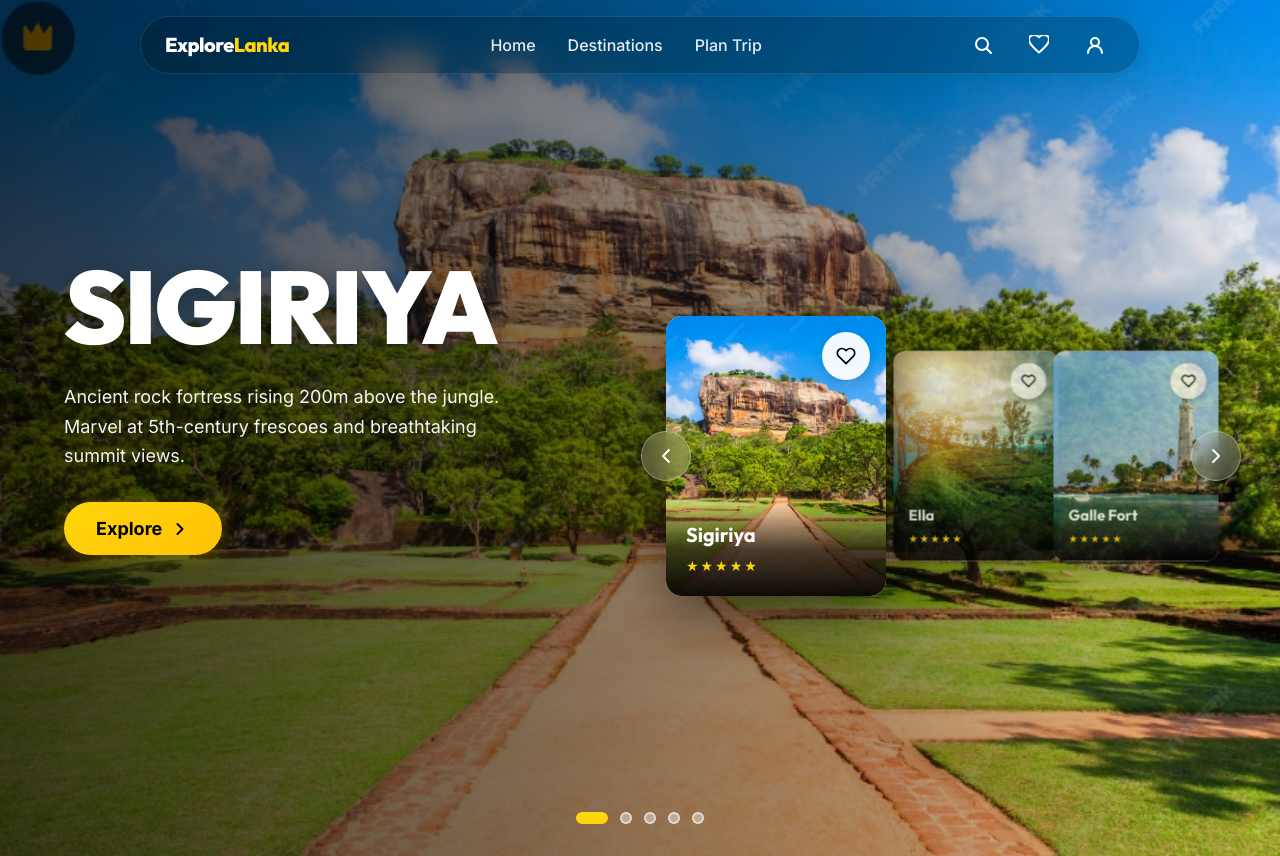
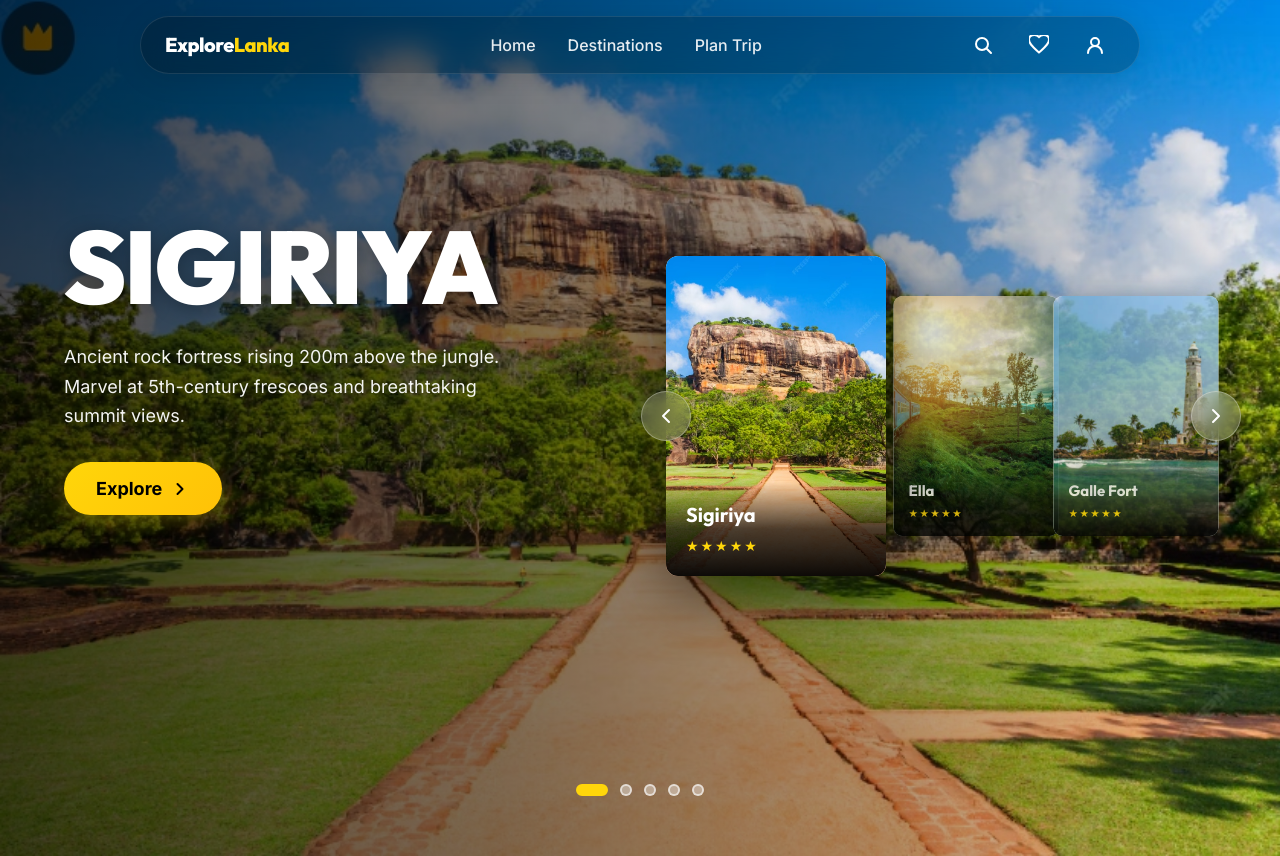
Before and after one commit to akasha-nadeel/Travel-web, a plain HTML site: page index.html in a window 1280 px wide. Shown: the top 856 px of the page. Drawn offline with nearby package versions, Linux system fonts and the light colour scheme.

Commit message:
Add files via upload

```diff
--- a/css/hero-slider.css
+++ b/css/hero-slider.css
@@ -60,6 +60,8 @@
     margin: 0;
     padding: 0 5%;
     min-height: 100vh;
+    padding-bottom: 80px;
+    /* Lift content up to show dots */
     display: flex;
     align-items: center;
     justify-content: space-between;
@@ -89,7 +91,6 @@
 
 .hero-slide-content.active {
     position: absolute;
-    /* Keep absolute to prevent stacking */
     opacity: 1;
     transform: translateX(0);
     pointer-events: all;
@@ -113,7 +114,6 @@
     margin-bottom: var(--space-8);
     max-width: 500px;
     min-height: 60px;
-    /* Fixed height to prevent jumping */
 }
 
 .btn-hero-explore {
@@ -168,9 +168,10 @@
 .hero-card {
     position: absolute;
     width: 220px;
-    height: 280px;
+    height: 320px;
+    /* Increased height */
     background: var(--white);
-    border-radius: var(--radius-xl);
+    border-radius: var(--radius-lg);
     overflow: hidden;
     box-shadow: 0 10px 40px rgba(0, 0, 0, 0.3);
     cursor: pointer;
@@ -238,33 +239,8 @@
 
 /* White Circular Button (like in reference) */
 .hero-card-button {
-    position: absolute;
-    top: var(--space-4);
-    right: var(--space-4);
-    width: 48px;
-    height: 48px;
-    background: rgba(255, 255, 255, 0.95);
-    -webkit-backdrop-filter: blur(10px);
-    backdrop-filter: blur(10px);
-    border-radius: var(--radius-full);
-    display: flex;
-    align-items: center;
-    justify-content: center;
-    box-shadow: 0 4px 12px rgba(0, 0, 0, 0.15);
-    transition: all var(--transition-base);
-    z-index: 10;
-}
-
-.hero-card-button:hover {
-    background: var(--white);
-    transform: scale(1.1);
-    box-shadow: 0 6px 20px rgba(0, 0, 0, 0.25);
-}
-
-.hero-card-button svg {
-    width: 20px;
-    height: 20px;
-    color: var(--dark);
+    display: none;
+    /* Hidden as per user request */
 }
 
 .hero-card-info {
@@ -343,7 +319,8 @@
 /* Slider Dots */
 .hero-slider-dots {
     position: absolute;
-    bottom: var(--space-8);
+    bottom: 60px;
+    /* Moved up to clear bottom edge */
     left: 50%;
     transform: translateX(-50%);
     display: flex;
--- a/js/hero-slider.js
+++ b/js/hero-slider.js
@@ -22,11 +22,11 @@ class HeroSlider {
     init() {
         // Event Listeners
         if (this.prevBtn) {
-            this.prevBtn.addEventListener('click', () => this.previousSlide());
+            this.prevBtn.addEventListener('click', () => this.nextSlide());
         }
 
         if (this.nextBtn) {
-            this.nextBtn.addEventListener('click', () => this.nextSlide());
+            this.nextBtn.addEventListener('click', () => this.previousSlide());
         }
 
         // Dots navigation
@@ -34,19 +34,21 @@ class HeroSlider {
             dot.addEventListener('click', () => this.goToSlide(index));
         });
 
-        // Card click navigation
+        // Card click navigation - only middle card (next) advances slider
         this.cards.forEach((card, index) => {
             card.addEventListener('click', () => {
-                if (!card.classList.contains('active')) {
-                    this.goToSlide(index);
+                const diff = index - this.currentSlide;
+                // Only allow clicking the next card (middle position)
+                if (diff === 1 || (this.currentSlide === this.totalSlides - 1 && index === 0)) {
+                    this.nextSlide();
                 }
             });
         });
 
         // Keyboard navigation
         document.addEventListener('keydown', (e) => {
-            if (e.key === 'ArrowLeft') this.previousSlide();
-            if (e.key === 'ArrowRight') this.nextSlide();
+            if (e.key === 'ArrowLeft') this.nextSlide();
+            if (e.key === 'ArrowRight') this.previousSlide();
         });
 
         // Auto-play (optional - uncomment to enable)
```
